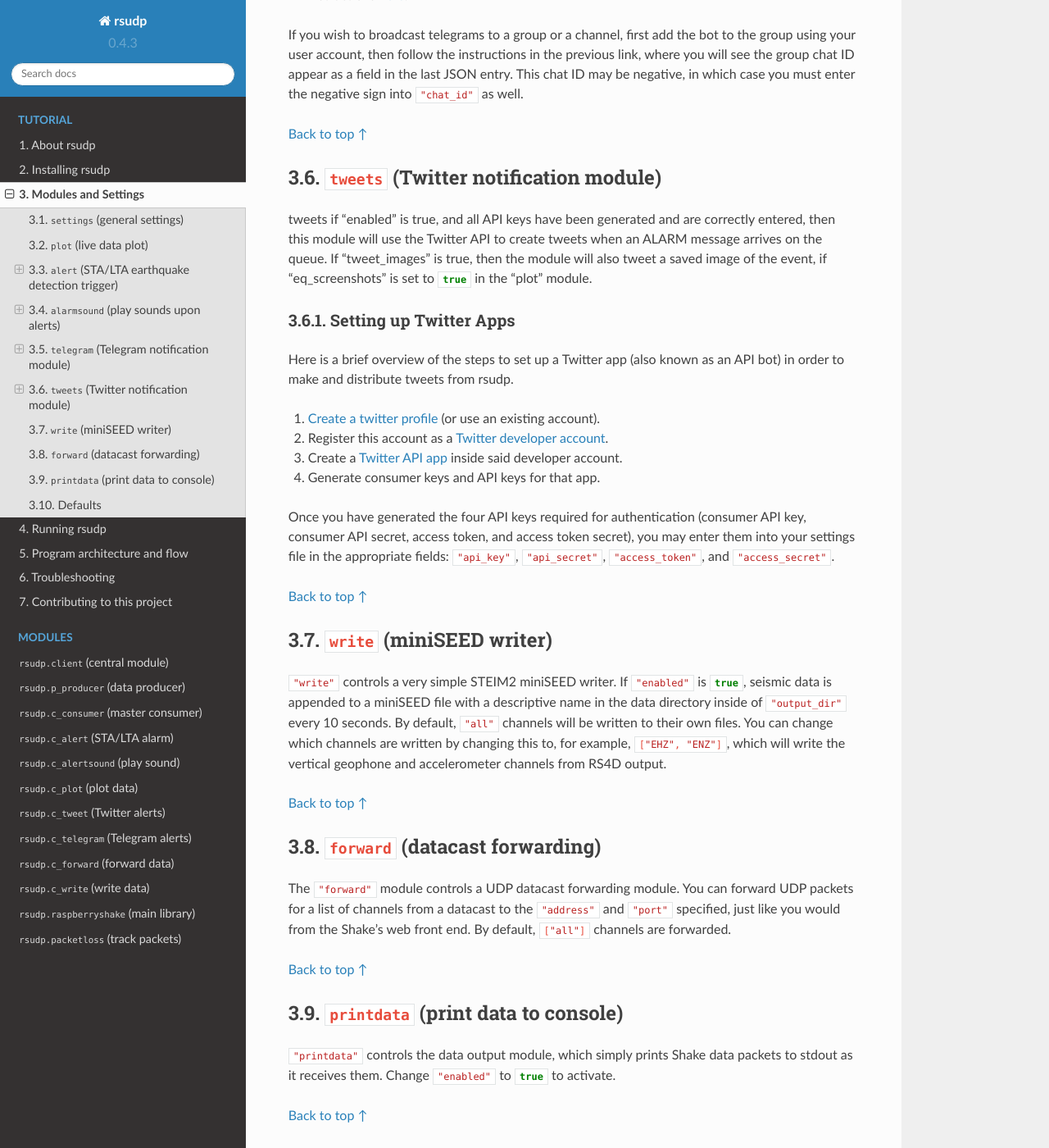
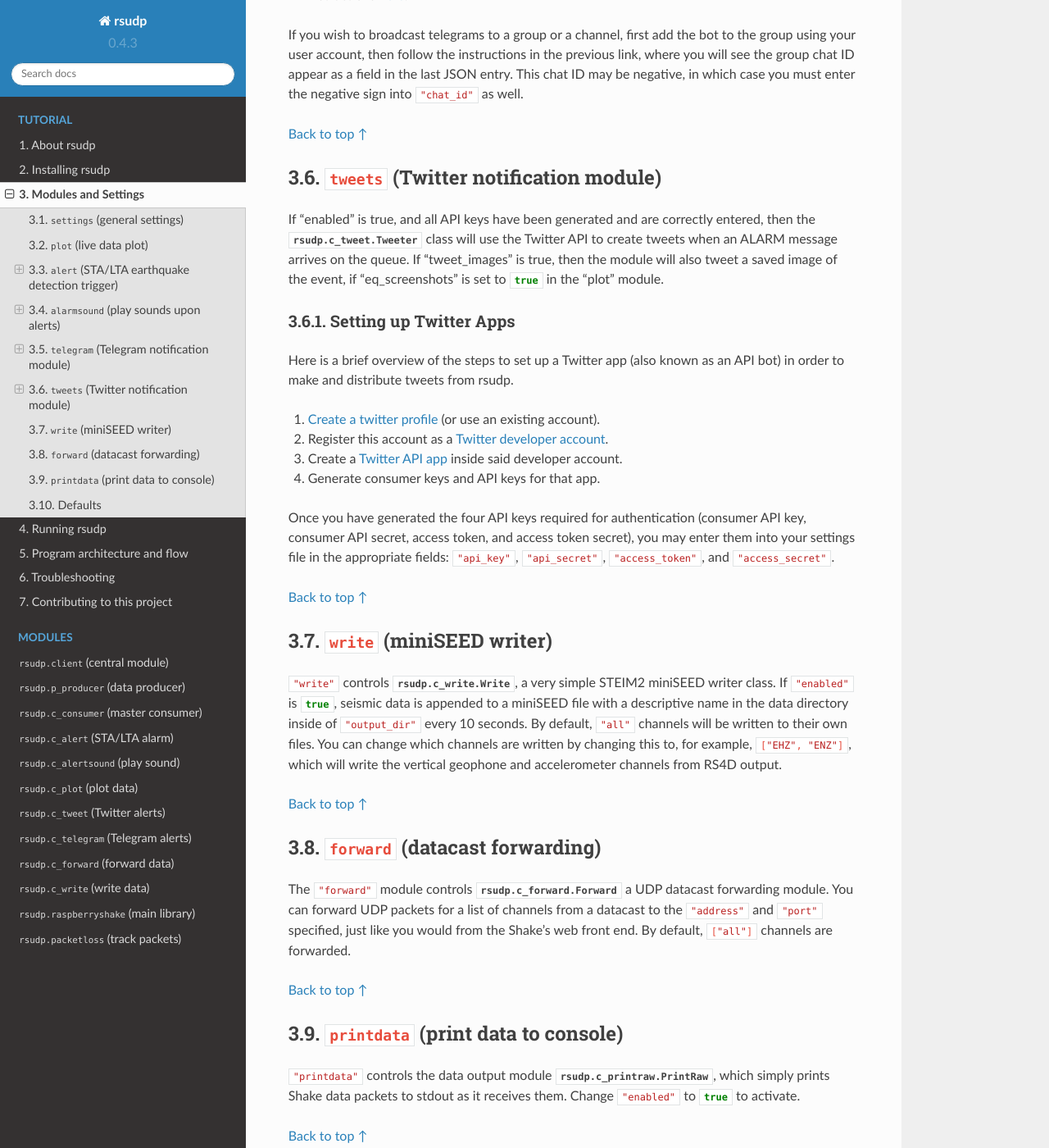
Before and after one commit to raspishake/rsudp, a Sphinx documentation site: the page built from docs/settings.rst, in a window 1280 px wide and 1400 px high, scrolled down 6647 px. Shown: the whole window at 82% size. Built offline with Sphinx 7.4.7 and the Read the Docs theme 2.0.0, drawn with Linux system fonts in a browser that asks for light colours; the version number is read from the project's files by our own code; some of the changed text lies outside the part shown.

Commit message:
adding corresponding class references

```diff
--- a/docs/settings.rst
+++ b/docs/settings.rst
@@ -36,7 +36,7 @@ The directory specified here will be created if it doesn't already exist.
 :code:`plot` (live data plot)
 *************************************************
 
-:json:`"plot"` controls the thread containing the GUI plotting algorithm.
+:json:`"plot"` controls :class:`rsudp.c_plot.Plot`, the thread containing the GUI plotting algorithm.
 This module can plot seismogram data from a list of 1-4 Shake channels, and calculate and display a spectrogram beneath each.
 
 By default the plotted :json:`"duration"` in seconds is :json:`30`.
@@ -115,7 +115,7 @@ This will only occur when the alarm gets triggered, however, so make sure to tes
 
 
 
-:json:`"alert"` controls the alert module (please see Warning above).
+:json:`"alert"` controls the :class:`rsudp.c_alert.Alert` module (please see Warning above).
 The alert module is a fast recursive STA/LTA sudden motion detector that utilizes obspy's
 `recursive_sta_lta() https://docs.obspy.org/tutorial/code_snippets/trigger_tutorial.html#recursive-sta-lta`_ function.
 STA/LTA algorithms calculate a ratio of the short term average of station noise to the long term average.
@@ -251,7 +251,7 @@ If you are certain that your code file has no Windows newlines, you can set :jso
 *************************************************
 
 If alarmsound's :json:`"enabled"` is :json:`true` and you have either :bash:`ffmpeg` or :bash:`libav` installed,
-this module plays an MP3 sound every time it receives an :code:`ALARM` queue message.
+:class:`rsudp.c_alertsound.AlertSound` plays an MP3 sound every time it receives an :code:`ALARM` queue message.
 For details on installation of these dependencies,
 see `this page <https://github.com/jiaaro/pydub#dependencies>`_.
 
@@ -314,7 +314,7 @@ and will not lock your account out if there happen to be many posts in a short t
 (whereas Twitter will).
 
 If :json:`"enabled"` is :json:`true`, and bot :json:`"token"` key is correctly entered,
-this module will use the Telegram bot API to create alerts when an :code:`ALARM` message arrives on the queue.
+:class:`rsudp.c_telegram.Telegram` will use the Telegram bot API to create alerts when an :code:`ALARM` message arrives on the queue.
 If :json:`"send_images"` is :json:`true`, then the module will also send a saved image of the event,
 if :json:`"eq_screenshots"` is set to :json:`true` in the :json:`"plot"` module.
 
@@ -354,8 +354,9 @@ This chat ID may be negative, in which case you must enter the negative sign int
 :code:`tweets` (Twitter notification module)
 *************************************************
 
-tweets if "enabled" is true, and all API keys have been generated and are correctly entered,
-then this module will use the Twitter API to create tweets when an ALARM message arrives on the queue.
+If "enabled" is true, and all API keys have been generated and are correctly entered,
+then the :class:`rsudp.c_tweet.Tweeter` class will use the Twitter API to
+create tweets when an ALARM message arrives on the queue.
 If "tweet_images" is true, then the module will also tweet a saved image of the event,
 if "eq_screenshots" is set to :json:`true` in the "plot" module.
 
@@ -383,7 +384,7 @@ you may enter them into your settings file in the appropriate fields:
 :code:`write` (miniSEED writer)
 *************************************************
 
-:json:`"write"` controls a very simple STEIM2 miniSEED writer.
+:json:`"write"` controls :class:`rsudp.c_write.Write`, a very simple STEIM2 miniSEED writer class.
 If :json:`"enabled"` is :json:`true`, seismic data is appended to a miniSEED file with a
 descriptive name in the data directory inside of :json:`"output_dir"` every 10 seconds.
 By default, :json:`"all"` channels will be written to their own files.
@@ -396,7 +397,7 @@ which will write the vertical geophone and accelerometer channels from RS4D outp
 :code:`forward` (datacast forwarding)
 *************************************************
 
-The :json:`"forward"` module controls a UDP datacast forwarding module.
+The :json:`"forward"` module controls :class:`rsudp.c_forward.Forward` a UDP datacast forwarding module.
 You can forward UDP packets for a list of channels from a datacast to the :json:`"address"` and :json:`"port"` specified,
 just like you would from the Shake's web front end. By default, :json:`["all"]` channels are forwarded.
 
@@ -406,7 +407,8 @@ just like you would from the Shake's web front end. By default, :json:`["all"]`
 :code:`printdata` (print data to console)
 *************************************************
 
-:json:`"printdata"` controls the data output module, which simply prints Shake data packets to stdout as it receives them.
+:json:`"printdata"` controls the data output module :class:`rsudp.c_printraw.PrintRaw`,
+which simply prints Shake data packets to stdout as it receives them.
 Change :json:`"enabled"` to :json:`true` to activate.
 
 `Back to top ↑ <#top>`_
```
